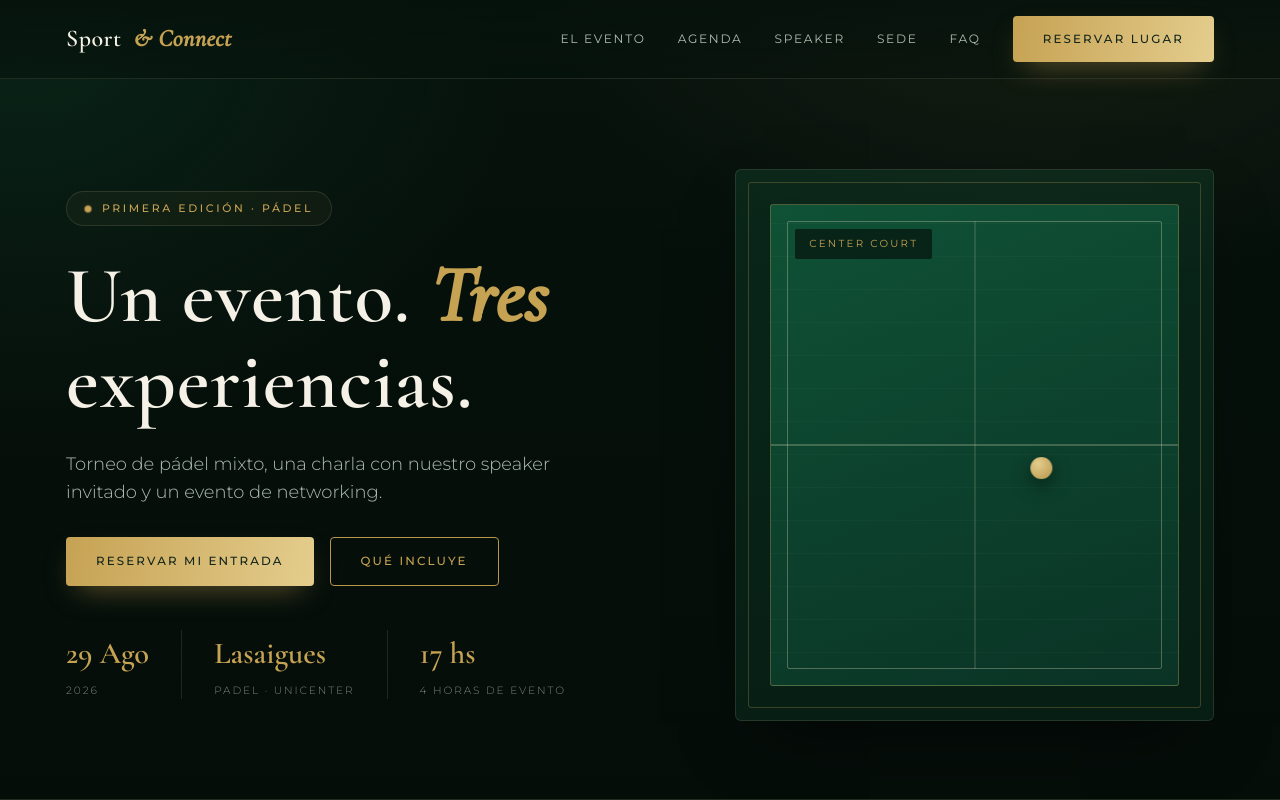
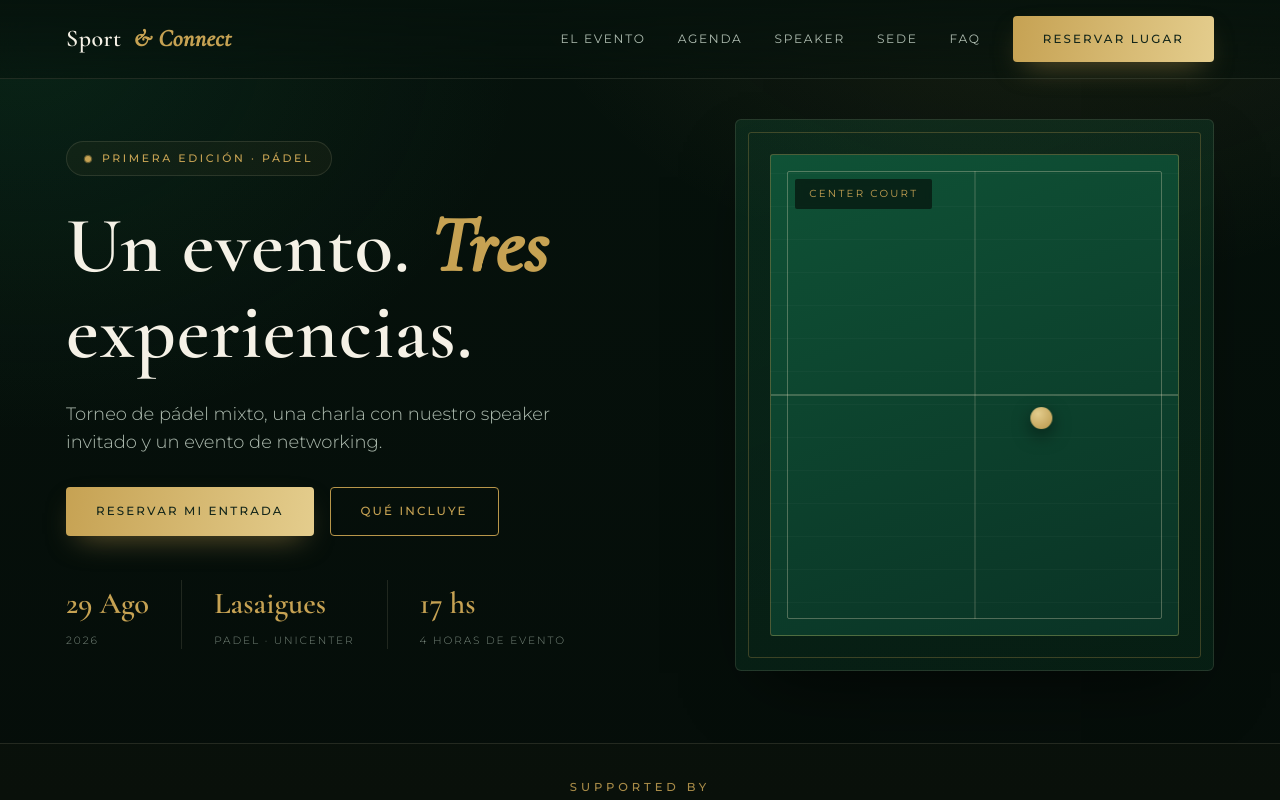
Before and after one commit to diogenes-ortiz/sport-and-connect, a plain HTML site: page index.html in a window 1280 px wide. Shown: the top 800 px of the page. Drawn offline with nearby package versions, Linux system fonts and the light colour scheme.

Commit message:
Reducir espacio entre header y contenido del hero

```diff
--- a/index.html
+++ b/index.html
@@ -63,7 +63,7 @@ header.nav{position:sticky;top:0;z-index:50;backdrop-filter:blur(16px);
 .tb-plate img{height:24px;width:auto;display:block}
 
 /* ---------- HERO ---------- */
-.hero{position:relative;padding:90px 0 78px;overflow:hidden}
+.hero{position:relative;padding:40px 0 72px;overflow:hidden}
 .hero-grid{display:grid;grid-template-columns:1.12fr .88fr;gap:60px;align-items:center}
 .badge{display:inline-flex;align-items:center;gap:11px;padding:8px 18px;border-radius:999px;
   border:1px solid var(--line);background:rgba(198,162,83,.05);font-size:.68rem;color:var(--gold);
```
